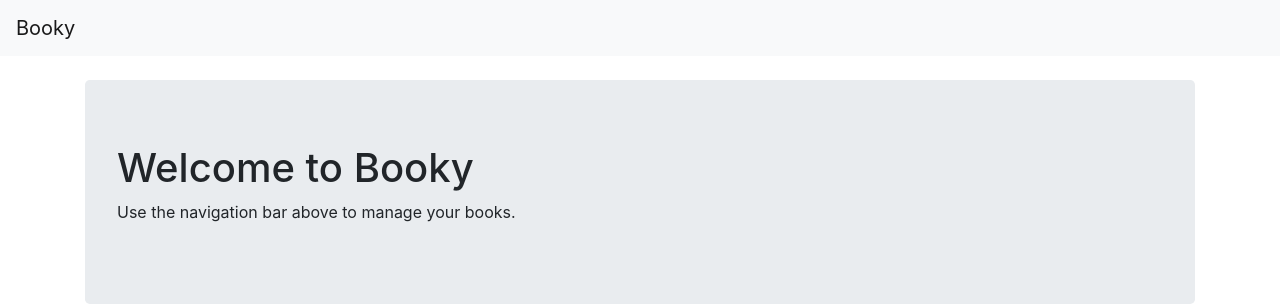
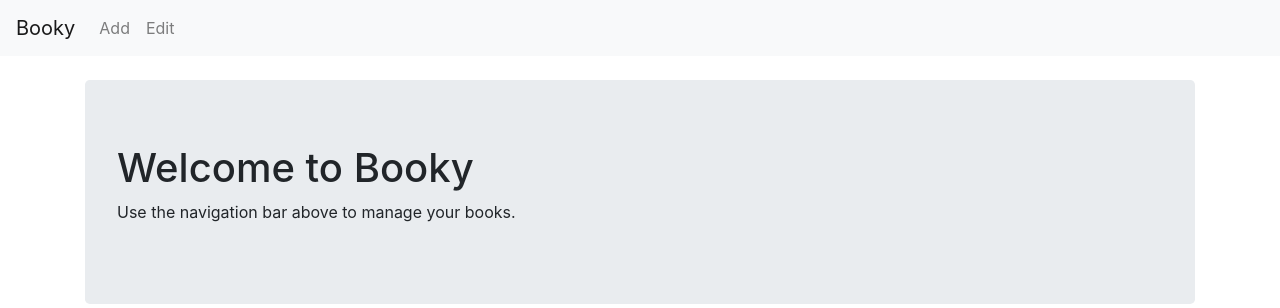
Before and after one commit to karmek-k/bookmgr, a Django app: page / in a window 1280 px wide. Shown: the top 308 px of the page. Run offline with Django 3.2, Linux system fonts and the light colour scheme; data that the repository does not hold is empty; some libraries are stand-ins or nearby versions.

Commit message:
Add navbar controls

```diff
--- a/booky/templates/shared/base.html
+++ b/booky/templates/shared/base.html
@@ -8,8 +8,21 @@
     <title>{% block title %}{% endblock %}</title>
 </head>
 <body>
-    <nav class="navbar navbar-light bg-light">
+    <nav class="navbar navbar-expand-lg navbar-light bg-light">
         <a class="navbar-brand" href="{% url 'bookmgr:index' %}">Booky</a>
+        <button class="navbar-toggler" type="button" data-toggle="collapse" data-target="#navbarNav" aria-controls="navbarNav" aria-expanded="false" aria-label="Toggle navigation">
+            <span class="navbar-toggler-icon"></span>
+        </button>
+        <div class="collapse navbar-collapse" id="navbarNav">
+            <ul class="navbar-nav">
+                <li class="nav-item">
+                    <a class="nav-link" href="#">Add</a>
+                </li>
+                <li class="nav-item">
+                    <a class="nav-link" href="#">Edit</a>
+                </li>
+            </ul>
+        </div>
     </nav>
     <div class="container">
         {% block content %}{% endblock %}
```
